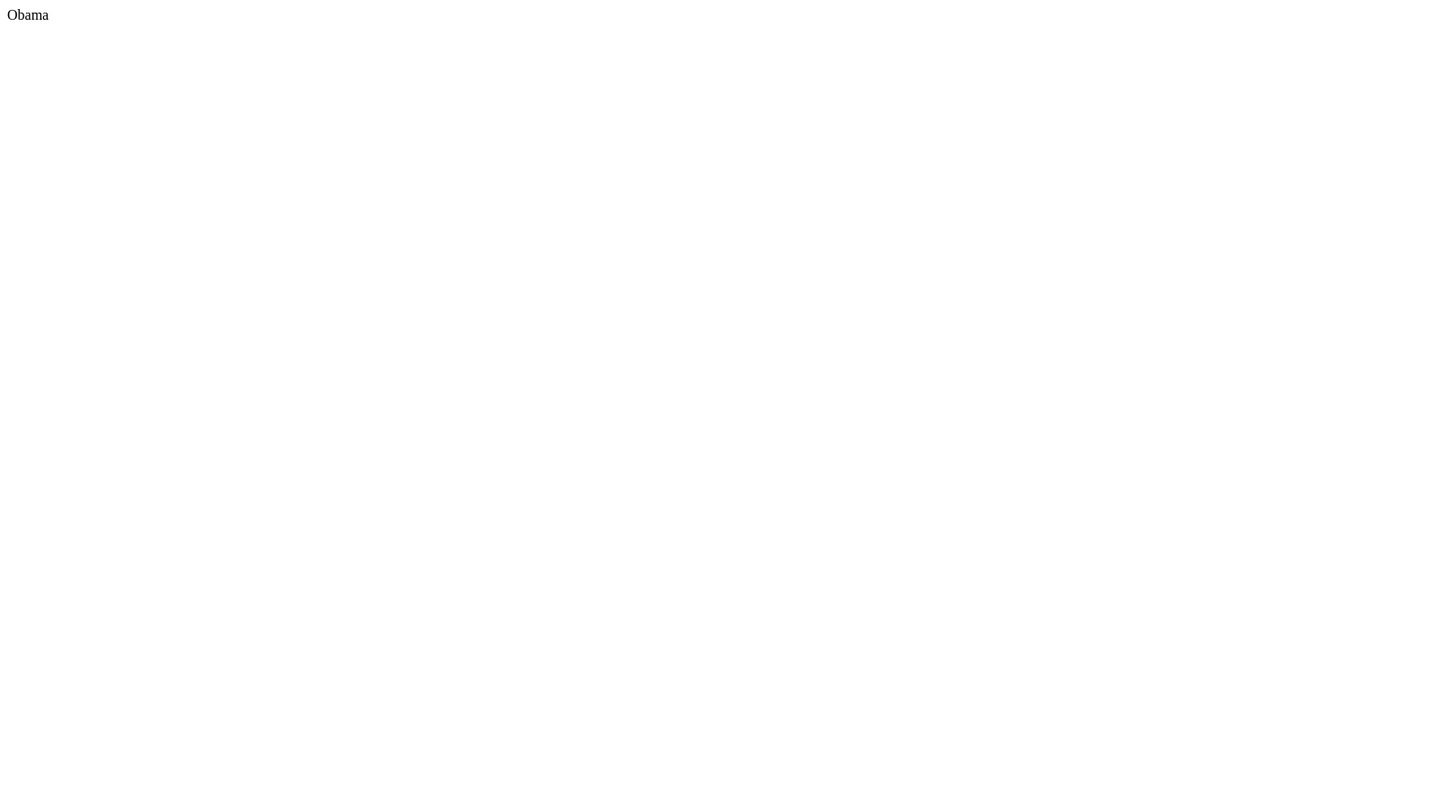
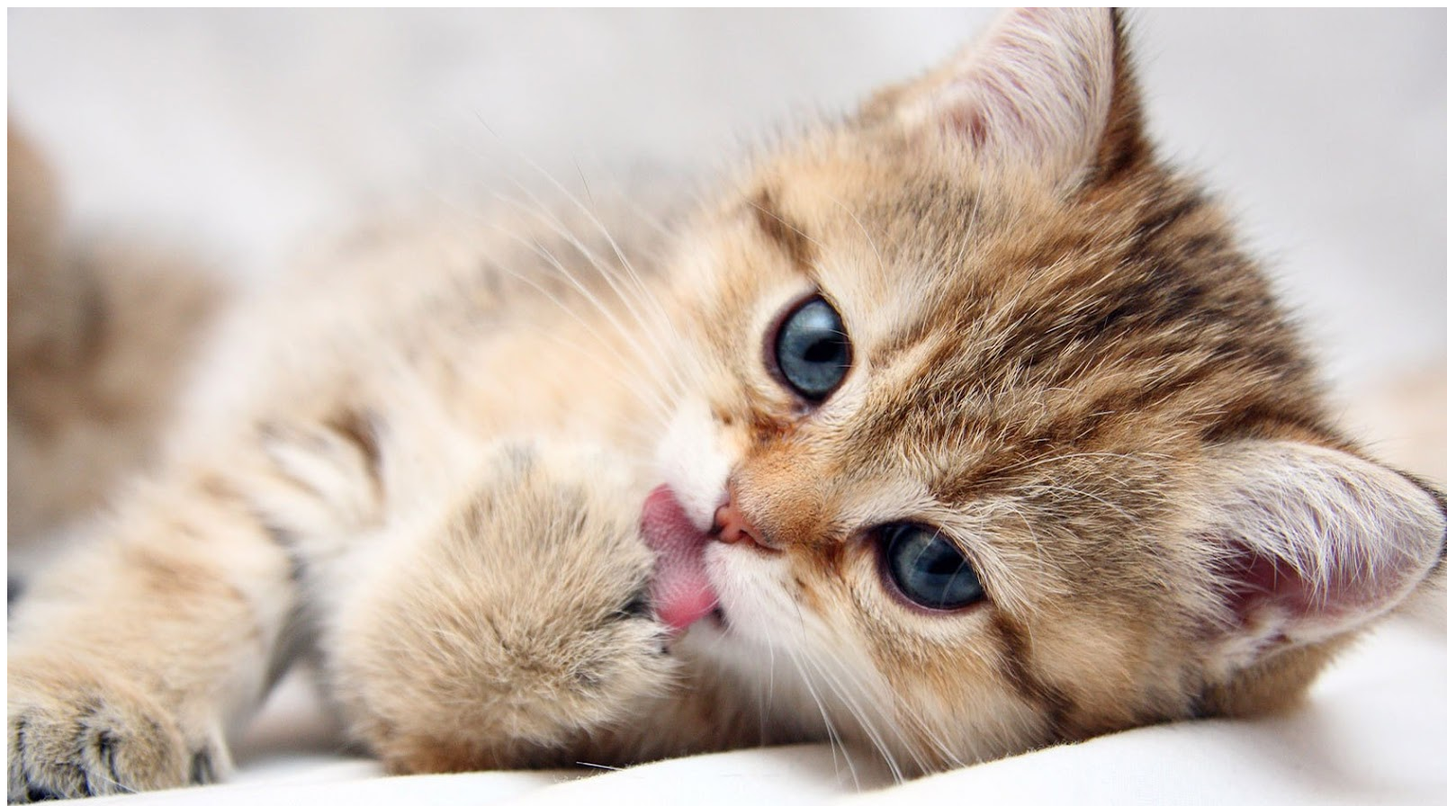
Before and after one commit to MDS4075/MDS4075.github.io, a plain HTML site: page index.html in a window 1280 px wide. Shown: the top 896 px of the page at 90% size, 1608 px wide, since content can reach past the window. Before the commit the page ends 800 px from the top, so only its background shows below. Drawn offline with Linux system fonts and the light colour scheme.

Commit message:
Added more things
Deleted Obama
Added pussycat

```diff
--- a/index.html
+++ b/index.html
@@ -2,5 +2,5 @@
 <head>
 </head>
 <body>
-	Obama
+	<img src="images/pussy.jpeg" alt="You like this pussy?"/>
 </body>
```
Also changed, not shown: images/pussy.jpeg (added).
